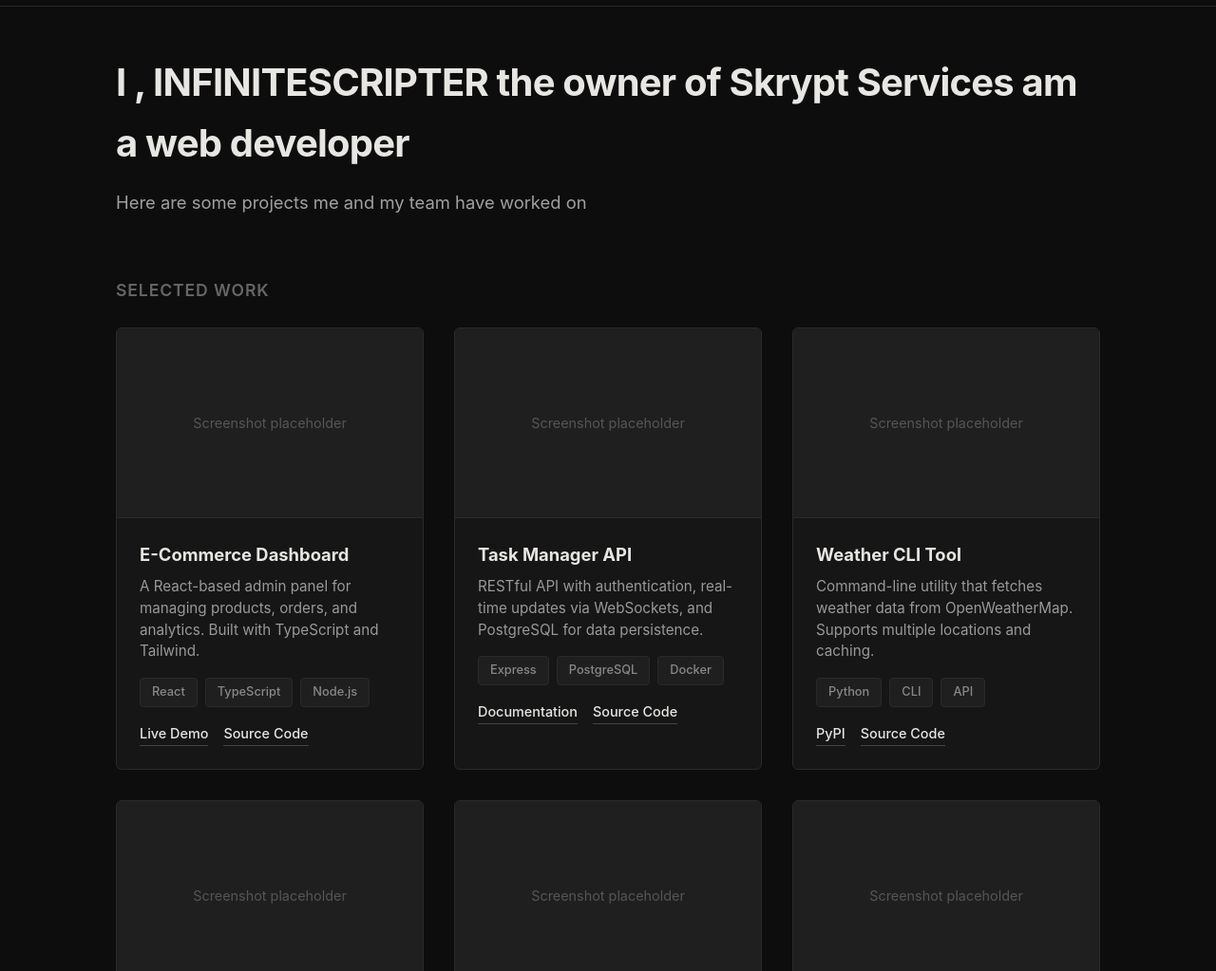
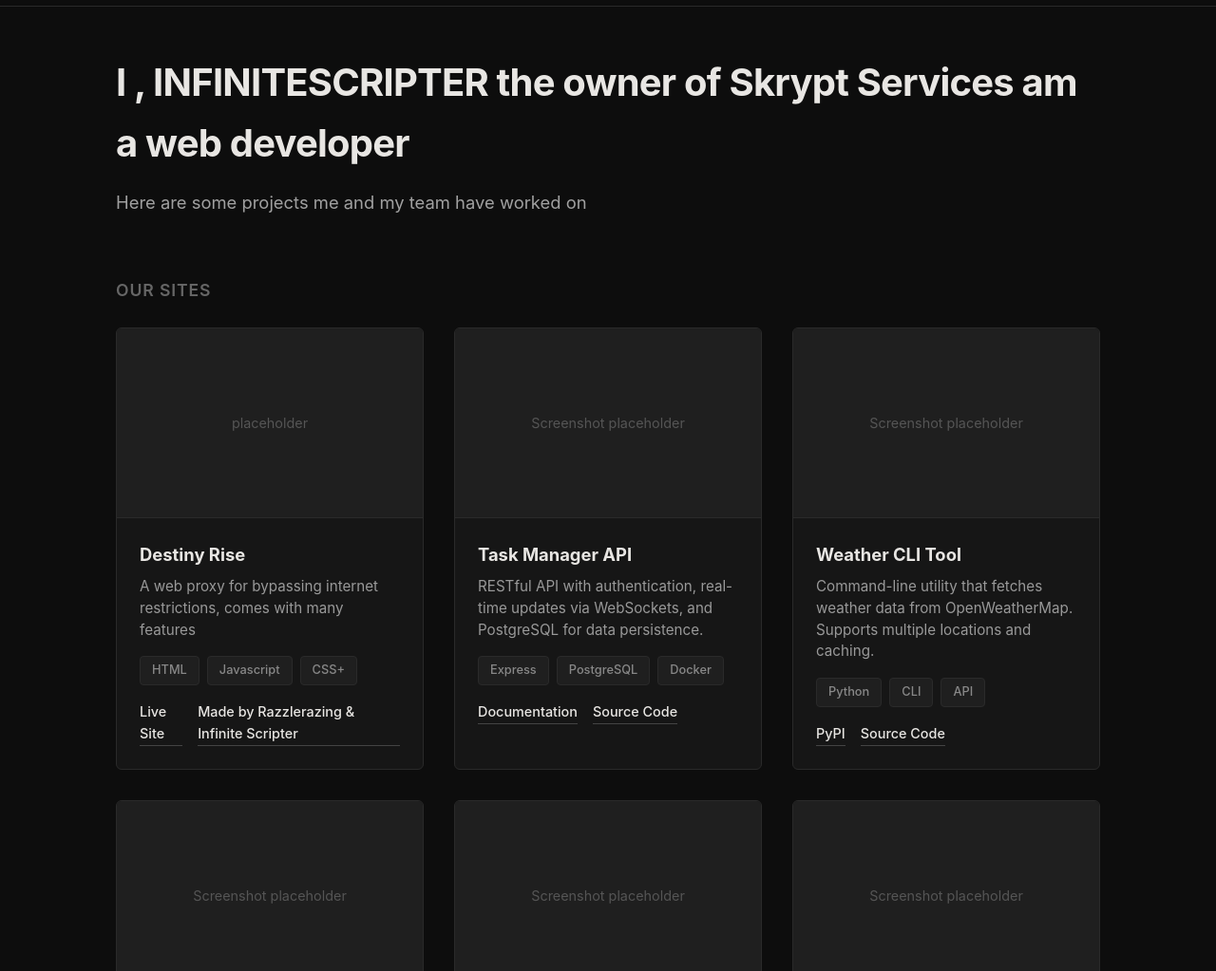
Before and after one commit to 467riguy1/467riguy1.github.io, a plain HTML site: page index.html in a window 1280 px wide. Shown: the part 74-1097 px from the top of the page at 95% size. Drawn offline with Linux system fonts and the light colour scheme.

Commit message:
Update index.html

```diff
--- a/index.html
+++ b/index.html
@@ -229,24 +229,24 @@
         </section>
 
         <section id="projects">
-            <h2 class="section-title">Selected Work</h2>
+            <h2 class="section-title">Our sites</h2>
             <div class="projects-grid">
                 <!-- Project 1 -->
                 <article class="project-card">
                     <div class="project-image">
-                        <span>Screenshot placeholder</span>
+                        <span>placeholder</span>
                     </div>
                     <div class="project-content">
-                        <h3>E-Commerce Dashboard</h3>
-                        <p>A React-based admin panel for managing products, orders, and analytics. Built with TypeScript and Tailwind.</p>
+                        <h3>Destiny Rise</h3>
+                        <p>A web proxy for bypassing internet restrictions, comes with many features</p>
                         <div class="project-tags">
-                            <span class="tag">React</span>
-                            <span class="tag">TypeScript</span>
-                            <span class="tag">Node.js</span>
+                            <span class="tag">HTML</span>
+                            <span class="tag">Javascript</span>
+                            <span class="tag">CSS+</span>
                         </div>
                         <div class="project-links">
-                            <a href="#">Live Demo</a>
-                            <a href="#">Source Code</a>
+                            <a href="https://phantomtax.shop/">Live Site</a>
+                            <a href="">Made by Razzlerazing & Infinite Scripter</a>
                         </div>
                     </div>
                 </article>
```
